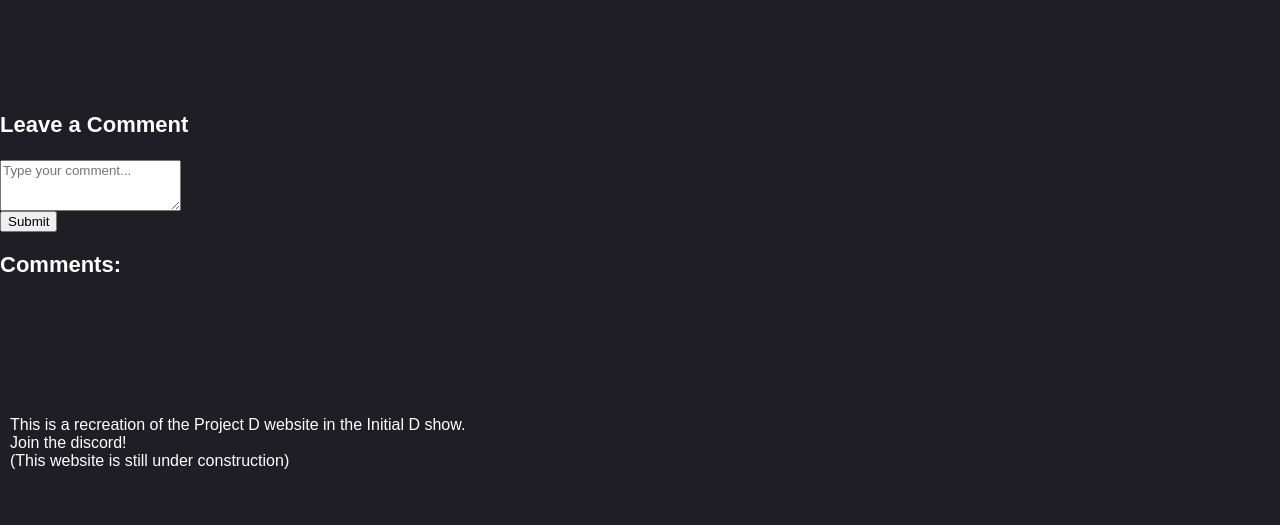
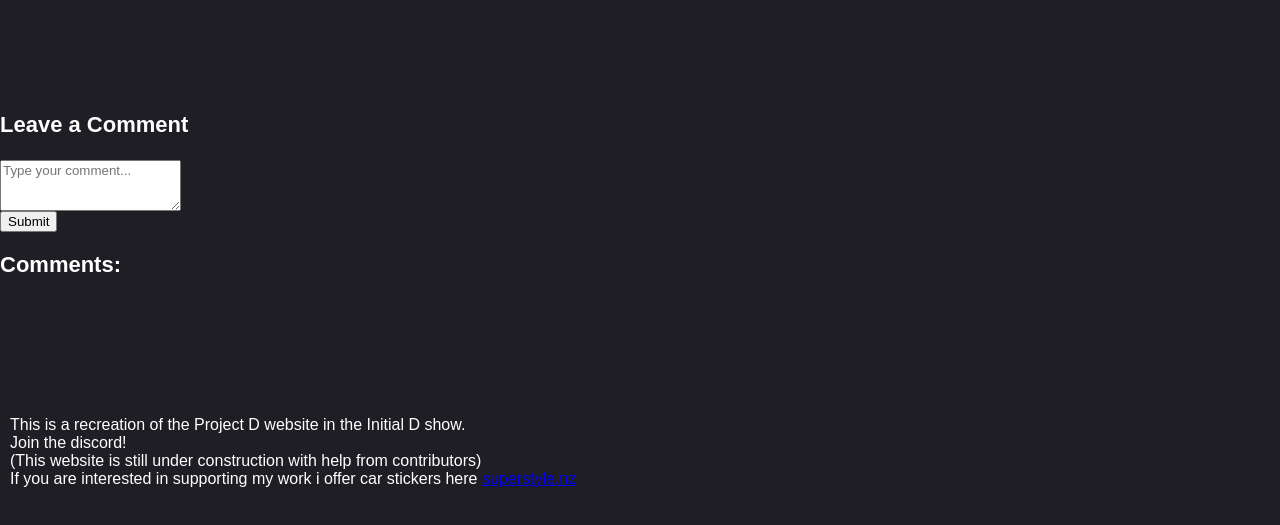
Before and after one commit to nichv/Project-D-Website, a plain HTML site: page index.html in a window 1280 px wide. Shown: the part 860-1385 px from the top of the page. Drawn offline with Linux system fonts and the light colour scheme; no server answers.

Commit message:
plug
added

```diff
--- a/index.html
+++ b/index.html
@@ -95,7 +95,7 @@
 				<br><br><br><br><br><p>
 
 
-					This is a recreation of the Project D website in the Initial D show. <br> Join the discord!<br>(This website is still under construction)</p>
+					This is a recreation of the Project D website in the Initial D show. <br> Join the discord!<br>(This website is still under construction with help from contributors)<br>If you are interested in supporting my work i offer car stickers here <a href="https://superstyle.nz" target="_blank">superstyle.nz</a> </p>
 		   </div>
 		</div>
 
```
